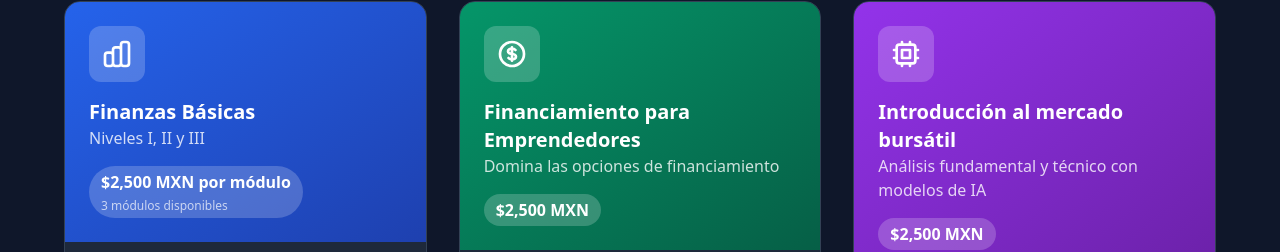
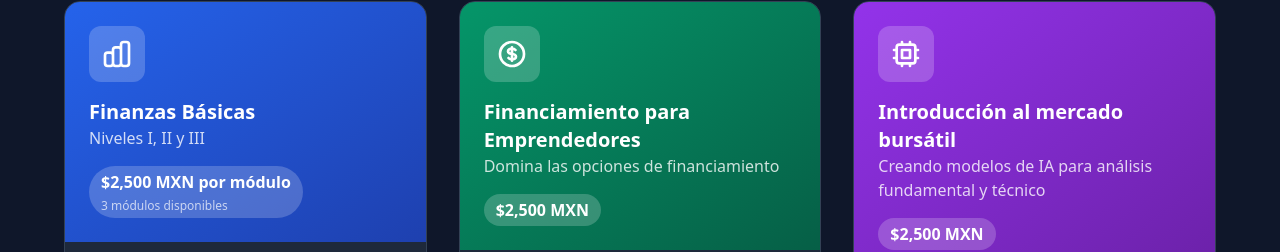
Before and after one commit to jadj24/afine-web, a React (Vite) app in the folder afine-landing/: page / in a window 1280 px wide. Shown: the part 2543-2795 px from the top of the page. Built offline with nearby package versions, Linux system fonts and the light colour scheme.

Commit message:
Message 405401015996594 - 1780531184

```diff
--- a/afine-landing/src/App.tsx
+++ b/afine-landing/src/App.tsx
@@ -125,7 +125,7 @@ function App() {
     {
       id: 3,
       title: "Introducción al mercado bursátil",
-      subtitle: "Análisis fundamental y técnico con modelos de IA",
+      subtitle: "Creando modelos de IA para análisis fundamental y técnico",
       icon: <Chip />,
       color: "from-purple-600 to-purple-800",
       price: "$2,500 MXN",
```
